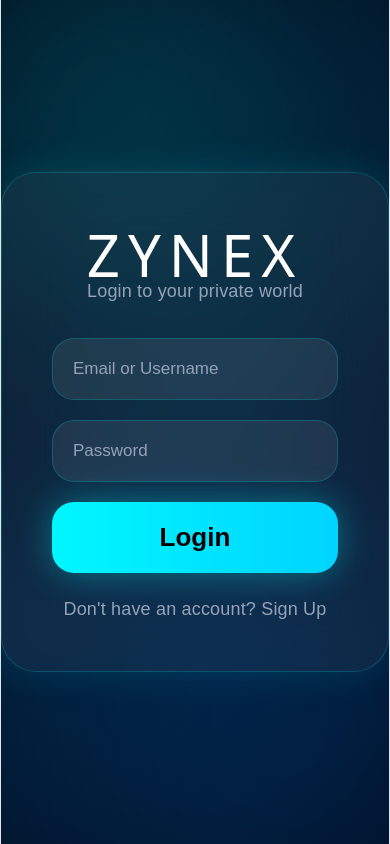
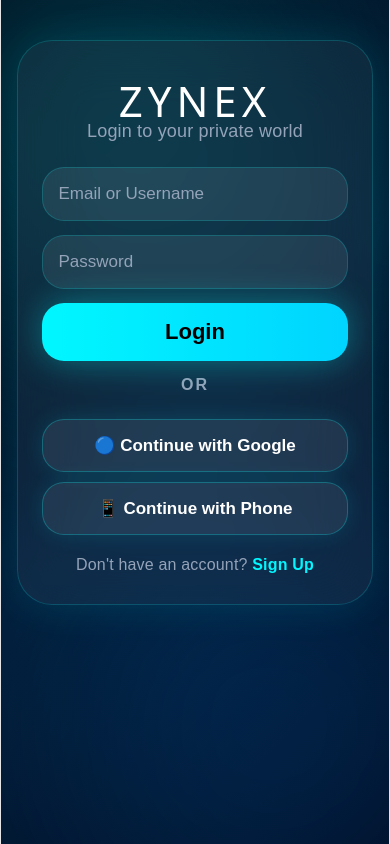
Before and after one commit to kashishkashyap9580-hue/zynex, a React (Vite) app: page / in a window 390 px wide. Built offline with nearby package versions, Linux system fonts and the light colour scheme.

Commit message:
Add signup login UI

```diff
--- a/src/App.css
+++ b/src/App.css
@@ -1054,3 +1054,365 @@ body,
   color: #94a3b8;
   font-size: 16px;
 }
+
+/* SIGNUP + LOGIN EXTRA UI */
+
+.signupCard {
+  width: 500px;
+  padding: 38px 45px;
+}
+
+.signupCard input {
+  padding: 16px;
+  margin-bottom: 14px;
+}
+
+.divider {
+  text-align: center;
+  color: #94a3b8;
+  margin: 18px 0;
+  font-weight: bold;
+  letter-spacing: 2px;
+}
+
+.googleBtn,
+.phoneBtn {
+  margin-top: 12px;
+  background: rgba(255,255,255,0.08) !important;
+  color: white !important;
+  border: 1px solid rgba(0,255,255,0.25) !important;
+  font-size: 18px !important;
+  box-shadow: 0 0 22px rgba(0,255,255,0.12) !important;
+}
+
+.googleBtn::before {
+  content: "🔵 ";
+}
+
+.phoneBtn::before {
+  content: "📱 ";
+}
+
+.authSwitch {
+  margin-top: 22px;
+  margin-bottom: 0 !important;
+  color: #94a3b8;
+  text-align: center;
+  font-size: 16px !important;
+}
+
+.authSwitch span {
+  color: #00f7ff;
+  font-weight: bold;
+  cursor: pointer;
+}
+
+.authSwitch span:hover {
+  text-shadow: 0 0 14px rgba(0,255,255,0.8);
+}
+
+/* LOGIN / SIGNUP SCREEN FIT FIX */
+
+.app {
+  overflow-y: auto;
+  align-items: flex-start;
+  padding-top: 35px;
+}
+
+.card {
+  margin: 20px auto 40px;
+  padding: 34px 42px;
+}
+
+.card h1 {
+  font-size: 48px;
+  margin-bottom: 8px;
+}
+
+.card p {
+  margin-bottom: 24px;
+}
+
+.card input {
+  padding: 16px;
+  margin-bottom: 14px;
+}
+
+.card button {
+  padding: 16px;
+  font-size: 22px;
+}
+
+.divider {
+  margin: 12px 0;
+}
+
+.googleBtn,
+.phoneBtn {
+  padding: 15px !important;
+  font-size: 17px !important;
+  margin-top: 10px;
+}
+
+.authSwitch {
+  display: block;
+  margin-top: 18px !important;
+  color: #94a3b8;
+  text-align: center;
+}
+.card::before,
+.profileCard::before,
+.homeCard::before,
+.box::before,
+.roomCard::before,
+.screenPanel::before {
+  pointer-events: none;
+}
+
+.card button,
+.signupCard button {
+  position: relative;
+  z-index: 20;
+  cursor: pointer;
+}
+.card::before,
+.signupCard::before,
+.profileCard::before,
+.homeCard::before,
+.box::before,
+.roomCard::before,
+.screenPanel::before {
+  pointer-events: none;
+}
+
+.card button,
+.signupCard button {
+  position: relative;
+  z-index: 9999;
+  pointer-events: auto;
+}
+/* FINAL HOME + DASHBOARD OVERLAP FIX */
+
+.dashboard {
+  width: 100%;
+  height: 100vh;
+  padding: 25px 45px 145px;
+  overflow-y: auto;
+  position: relative;
+}
+
+.homeGrid {
+  padding-bottom: 150px;
+}
+
+.profileScreen,
+.chatScreen,
+.cameraScreen {
+  padding-bottom: 160px;
+}
+
+.bottomNav {
+  position: fixed;
+  bottom: 16px;
+  left: 50%;
+  transform: translateX(-50%);
+  z-index: 999999;
+}
+
+/* PREMIUM ROOMS PANEL SAFE DESIGN */
+
+.screenPanel {
+  width: 78%;
+  min-height: 420px;
+  margin: 30px auto 160px;
+  border-radius: 42px;
+  padding: 60px 45px;
+  text-align: center;
+
+  background: rgba(255, 255, 255, 0.06);
+  border: 1px solid rgba(0, 255, 255, 0.22);
+  backdrop-filter: blur(35px);
+
+  box-shadow:
+    0 0 45px rgba(0, 255, 255, 0.12),
+    inset 0 0 25px rgba(255, 255, 255, 0.04);
+
+  color: white;
+  position: relative;
+  overflow: hidden;
+}
+
+.screenPanel::before {
+  content: "";
+  position: absolute;
+  top: -130px;
+  left: -100px;
+  width: 240px;
+  height: 600px;
+  background: linear-gradient(
+    rgba(255, 255, 255, 0.14),
+    transparent
+  );
+  transform: rotate(35deg);
+  pointer-events: none;
+}
+
+.screenPanel h1 {
+  font-size: 56px;
+  margin-bottom: 18px;
+  letter-spacing: 2px;
+}
+
+.screenPanel p {
+  color: #94a3b8;
+  font-size: 21px;
+  margin-bottom: 38px;
+}
+
+.screenPanel button {
+  padding: 18px 42px;
+  border: none;
+  border-radius: 22px;
+
+  background: linear-gradient(90deg, #00f7ff, #00d4ff);
+  color: black;
+
+  font-size: 22px;
+  font-weight: bold;
+  cursor: pointer;
+
+  position: relative;
+  z-index: 5;
+
+  box-shadow: 0 0 35px rgba(0, 255, 255, 0.35);
+}
+
+.screenPanel button:hover {
+  transform: scale(1.04);
+  box-shadow: 0 0 50px rgba(0, 255, 255, 0.5);
+}
+/* MOBILE RESPONSIVE DESIGN */
+
+@media (max-width: 768px) {
+  .app {
+    align-items: flex-start;
+    padding-top: 20px;
+  }
+
+  .card,
+  .signupCard {
+    width: 92%;
+    padding: 28px 24px;
+    margin-top: 20px;
+  }
+
+  .card h1 {
+    font-size: 42px;
+    letter-spacing: 5px;
+  }
+
+  .dashboard {
+    padding: 18px 14px 130px;
+  }
+
+  .topBar {
+    height: 55px;
+    border-radius: 20px;
+  }
+
+  .welcome {
+    font-size: 32px;
+    margin-top: 15px;
+  }
+
+  .storiesRow {
+    gap: 12px;
+    overflow-x: auto;
+    justify-content: flex-start;
+    padding: 0 10px;
+  }
+
+  .storyCircle {
+    min-width: 60px;
+    width: 60px;
+    height: 60px;
+  }
+
+  .homeGrid,
+  .settingsGrid {
+    grid-template-columns: 1fr;
+  }
+
+  .wideCard {
+    grid-column: span 1;
+  }
+
+  .chatScreen {
+    grid-template-columns: 1fr;
+    padding-bottom: 160px;
+  }
+
+  .chatList {
+    max-height: 260px;
+    overflow-y: auto;
+  }
+
+  .chatBox {
+    min-height: 480px;
+  }
+
+  .cameraScreen {
+    max-width: 100%;
+  }
+
+  .cameraTop,
+  .cameraFrame,
+  .moodChips {
+    width: 100%;
+  }
+
+  .cameraFrame {
+    height: 300px;
+  }
+
+  .cameraText h1 {
+    font-size: 32px;
+  }
+
+  .cameraActions {
+    gap: 14px;
+  }
+
+  .cameraActions button {
+    min-width: 90px;
+    padding: 10px 14px;
+  }
+
+  .captureBtn {
+    width: 62px;
+    height: 62px;
+  }
+
+  .profileStats {
+    flex-direction: column;
+    align-items: center;
+  }
+
+  .profileStats div {
+    width: 90%;
+  }
+
+  .bottomNav {
+    width: 92%;
+    padding: 12px 10px;
+    bottom: 12px;
+  }
+
+  .bottomNav div {
+    font-size: 20px;
+  }
+
+  .bottomNav span {
+    font-size: 11px;
+  }
+}
--- a/src/App.jsx
+++ b/src/App.jsx
@@ -3,7 +3,72 @@ import { useState } from "react";
 
 function App() {
   const [login, setLogin] = useState(false);
+  const [authMode, setAuthMode] = useState("login");
   const [activeTab, setActiveTab] = useState("Home");
+
+  const renderAuth = () => {
+    if (authMode === "signup") {
+      return (
+        <div className="card signupCard">
+          <h1>ZYNEX</h1>
+          <p>Create your private account</p>
+
+          <input type="text" placeholder="Full Name" />
+          <input type="text" placeholder="Username" />
+          <input type="email" placeholder="Email Address" />
+          <input type="tel" placeholder="Phone Number" />
+          <input type="password" placeholder="Password" />
+          <input type="password" placeholder="Confirm Password" />
+
+          <button
+  type="button"
+  onClick={() => {
+    <button
+  type="button"
+  onClick={() => {
+    setActiveTab("Home");
+    setLogin(true);
+  }}
+>
+  Create Account
+</button>
+    setActiveTab("Home");
+    setLogin(true);
+  }}
+>
+  Create Account
+</button>
+
+          <p className="authSwitch">
+            Already have an account?{" "}
+            <span onClick={() => setAuthMode("login")}>Login</span>
+          </p>
+        </div>
+      );
+    }
+
+    return (
+      <div className="card">
+        <h1>ZYNEX</h1>
+        <p>Login to your private world</p>
+
+        <input type="text" placeholder="Email or Username" />
+        <input type="password" placeholder="Password" />
+
+        <button onClick={() => setLogin(true)}>Login</button>
+
+        <div className="divider">OR</div>
+
+        <button className="googleBtn">Continue with Google</button>
+        <button className="phoneBtn">Continue with Phone</button>
+
+        <p className="authSwitch">
+          Don't have an account?{" "}
+          <span onClick={() => setAuthMode("signup")}>Sign Up</span>
+        </p>
+      </div>
+    );
+  };
 
   const renderScreen = () => {
     if (activeTab === "Home") {
@@ -209,17 +274,7 @@ function App() {
       <div className="glow glow2"></div>
 
       {!login ? (
-        <div className="card">
-          <h1>ZYNEX</h1>
-          <p>Login to your private world</p>
-
-          <input type="text" placeholder="Email or Username" />
-          <input type="password" placeholder="Password" />
-
-          <button onClick={() => setLogin(true)}>Login</button>
-
-          <p className="smallText">Don't have an account? Sign Up</p>
-        </div>
+        renderAuth()
       ) : (
         <div className="dashboard">
           <div className="topBar">
```
